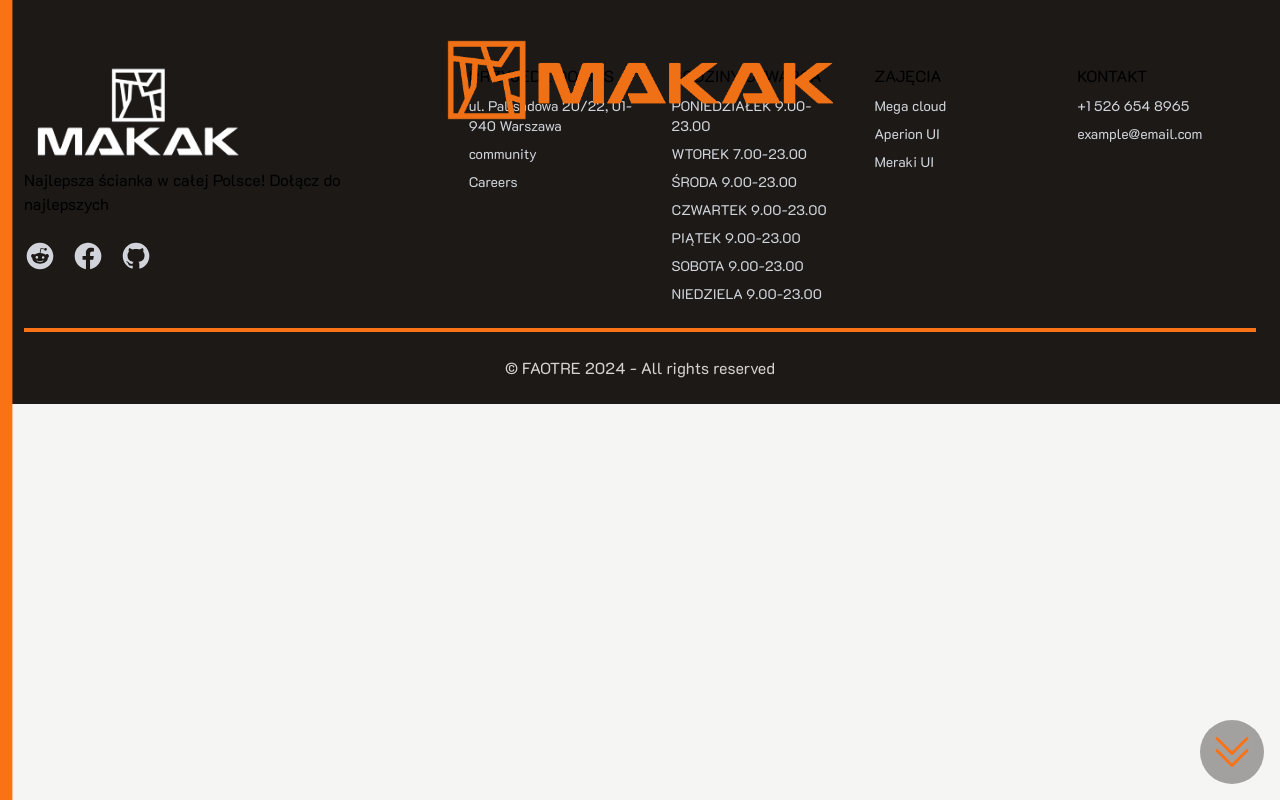
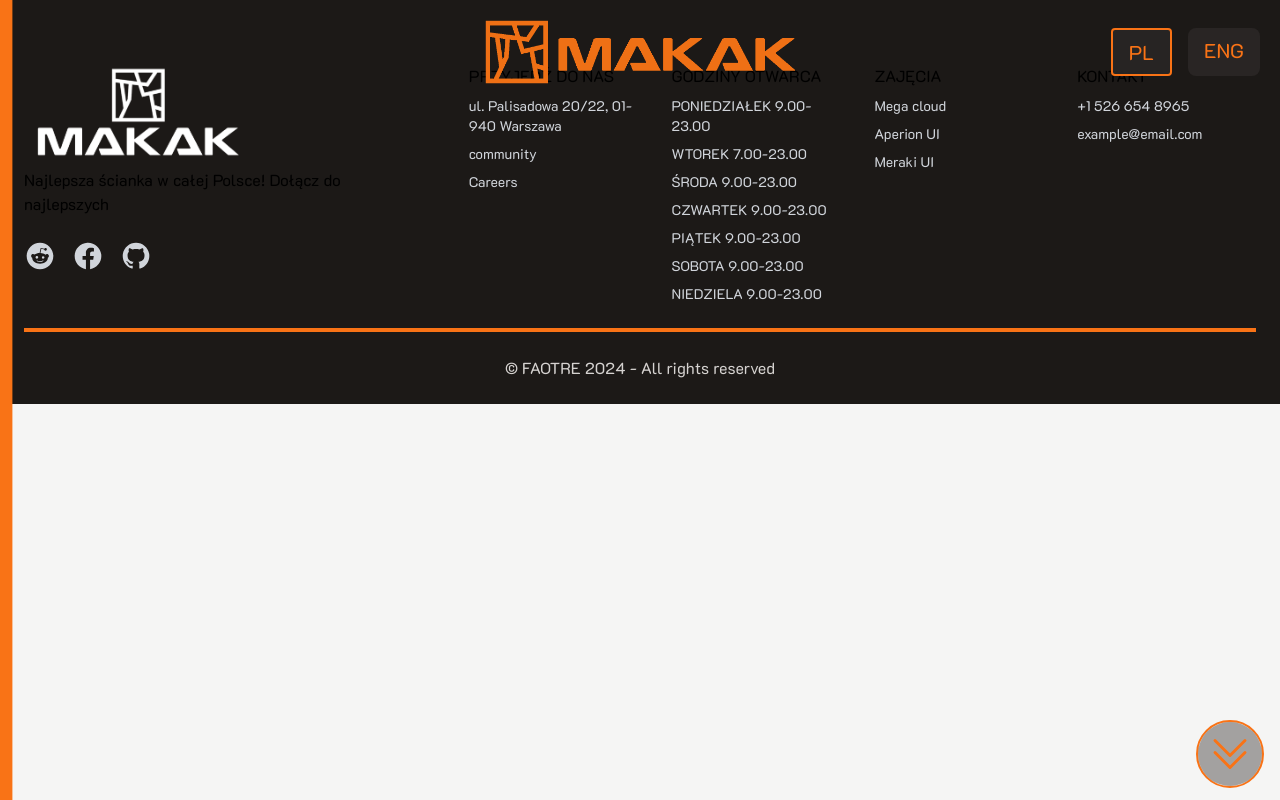
Before and after one commit to frankot/mak-sanity-shadcn, a Next.js app: page /cennik in a window 1280 px wide. Built offline with nearby package versions, Linux system fonts and the light colour scheme.

Commit message:
new nav before subsites

```diff
--- a/components/navbar2.tsx
+++ b/components/navbar2.tsx
@@ -80,7 +80,7 @@ export default function Nav2() {
           <button
             className={`${
               isOpen && "hidden "
-            }   left-5 mt-[100px] lg:mt-[90px] ml-0 fixed -top-10 lg:left-14 z-40 `}
+            }   left-5 mt-[100px] lg:mt-[90px] ml-0 fixed -top-16 lg:left-14 z-40 `}
             onClick={toggleMenu}
           >
             {" "}
@@ -92,7 +92,7 @@ export default function Nav2() {
               stroke="currentColor"
               viewBox="0 0 24 24"
               xmlns="http://www.w3.org/2000/svg"
-              className="h-16  ml-2 text-orange-500 bg-stone-800 rounded-full p-2 bg-opacity-40
+              className="h-16  ml-2 text-orange-500 bg-stone-800 rounded  border-orange-500 border-2 p-2 bg-opacity-95
   "
             >
               <path
@@ -110,7 +110,7 @@ export default function Nav2() {
           onClick={handleScrollDown}
           className={`${
             isScrolled && " opacity-0 "
-          } fixed right-4 top-[90vh] z-50 duration-1000`}
+          } fixed right-4 top-[90vh] z-50 duration-1000 border-orange-500 border-2 rounded-full`}
         >
           <svg
             data-slot="icon"
@@ -130,17 +130,28 @@ export default function Nav2() {
           </svg>
         </button>
         <div
-          className={`${
-            isOpen ? "opacity-0 " : ""
-          } absolute transition-all ease-in-out duration-700  top-0 z-30 justify-center mt-10  flex w-full`}
+          className={`${isOpen &&  "opacity-0 "} ${
+            isScrolled && " bg-stone-900 bg-opacity-95"
+          }
+          fixed transition-all ease-in-out  duration-700  top-0 z-30 justify-center py-5  flex w-full`}
         >
           {" "}
           <Image
             src="/logo-makak-horO5.png"
             height={1000}
             width={1000}
-            className="h-14 mt-6 ml-8 md:m-0 md:h-20   w-auto"
+            className="h-14 mt-6 ml-8 md:m-0 md:h-16   w-auto"
+            alt=" Horizontal orange Makak Logo"
           />
+        </div>
+        <div className="fixed flex right-5 top-7 text-xl z-40 text-orange-500">
+        <div className="bg-stone-800 px-4 py-2 rounded border-orange-500 border-2 bg-opacity-95">
+            <span>PL</span>
+          </div>
+          <div className="bg-stone-800 px-4 py-2 rounded-lg ml-4">
+            <span>ENG</span>
+          </div>
+
         </div>
       </div>
       <div
```
Also changed, not shown: public/logo-makakOshort.png (added).
